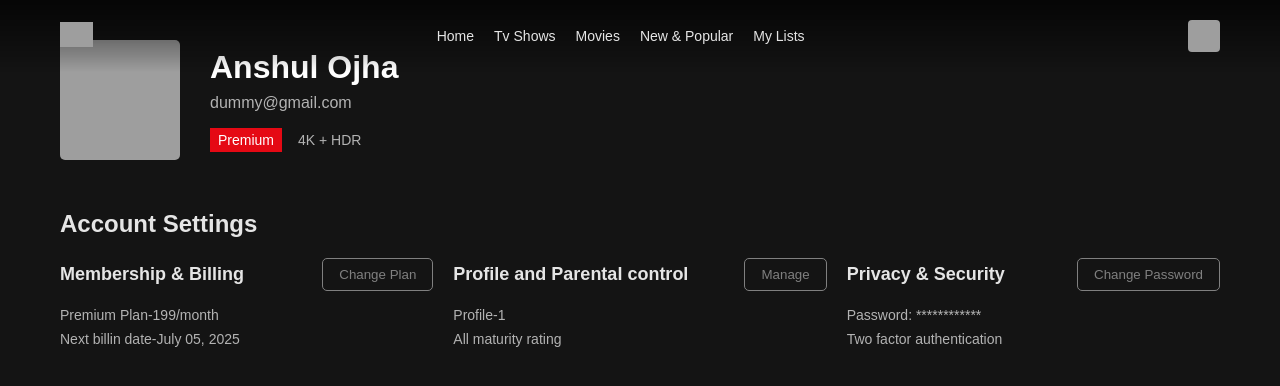
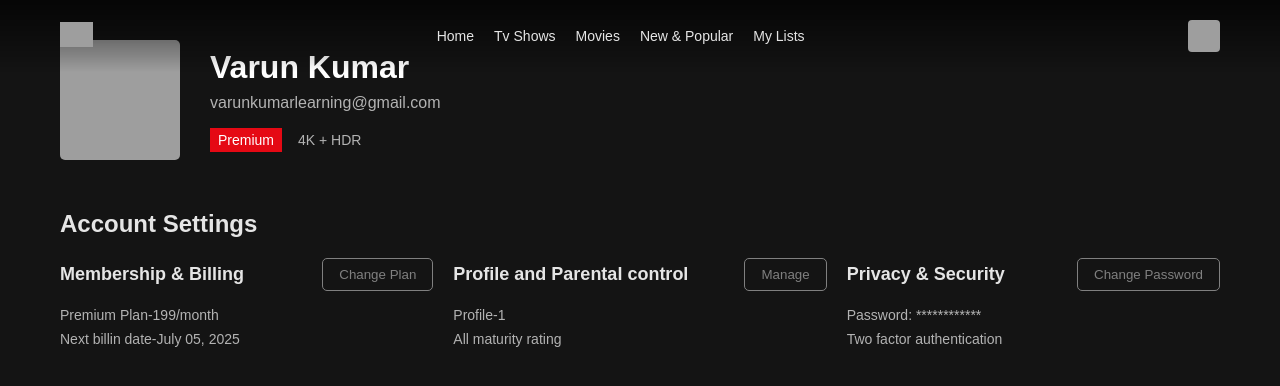
Before and after one commit to varunkumar-cheera/Netflix-Clone-New, a website: page profile-details.html in a window 1280 px wide. Drawn offline with Linux system fonts and the light colour scheme; grey boxes are pictures that could not be loaded; some icons are missing.

Commit message:
Update profile-details.html

```diff
--- a/profile-details.html
+++ b/profile-details.html
@@ -45,8 +45,8 @@
           />
         </div>
         <div class="profile-info">
-          <h1 class="profile-name">Anshul Ojha</h1>
-          <p class="profile-email">dummy@gmail.com</p>
+          <h1 class="profile-name">Varun Kumar</h1>
+          <p class="profile-email">varunkumarlearning@gmail.com</p>
           <div class="membership-info">
             <span class="membership-badge">Premium</span>
             <span class="membership-details">4K + HDR</span>
```
